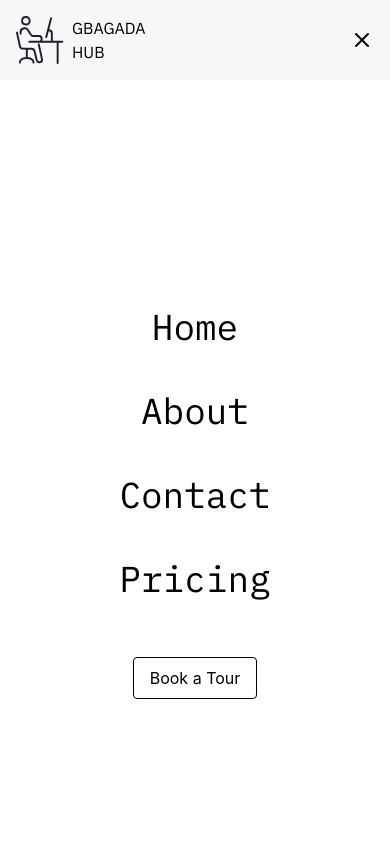
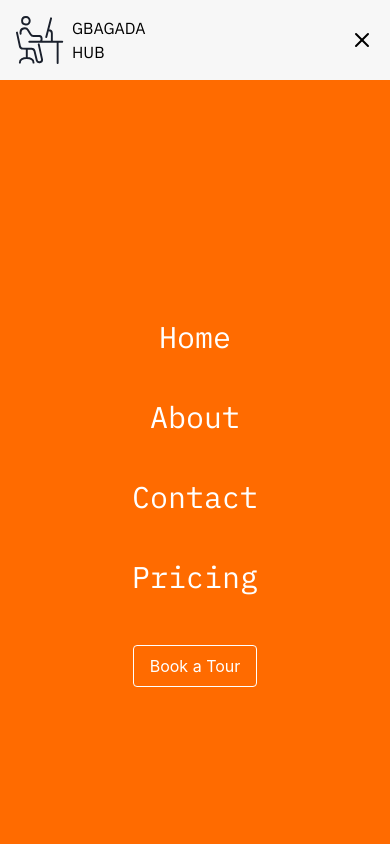
Before and after one commit to otech-hub/GbagadaHub, a React (Vite) app: page / in a window 390 px wide. Both pictures are taken after a click on the button 362 px from the left and 40 px from the top of the page. Shown: the top 844 px of the page. Built offline with nearby package versions, Linux system fonts and the light colour scheme.

Commit message:
Updated mobile menu ui and home ui

```diff
--- a/src/component/home.jsx
+++ b/src/component/home.jsx
@@ -4,6 +4,7 @@ import { Section, SectionView } from "./animation";
 import { useModal } from "../context/ModalContext";
 import { RegForm } from "./form";
 import { TypeAnimation } from "react-type-animation";
+import { NavLink } from "react-router";
 
 export const Home = () => {
   const { openModal } = useModal();
@@ -15,7 +16,8 @@ export const Home = () => {
         <div className="max-w-177 mx-auto flex flex-col gap-4">
           <h1 className="font-display text-4xl sm:mx-5 lg:text-5xl/15 font-bold text-center mx-auto">
             {" "}
-            This Is Where Your Best Work{" "}
+            <span className="hidden lg:inline-block">This Is</span> Where Your
+            Best Work{" "}
             <TypeAnimation
               sequence={["Happens", 2000, "", 100]}
               wrapper="span"
@@ -38,11 +40,8 @@ export const Home = () => {
             >
               Book a Tour
             </button>
-            <button
-              href="/pricing"
-              className="rounded py-3 px-10 text-xl  border-2"
-            >
-              View pricing
+            <button className="rounded py-3 px-10 text-xl  border-2">
+              <NavLink to="/pricing">View pricing</NavLink>
             </button>
           </div>
         </div>
@@ -94,7 +93,7 @@ export const Home = () => {
           <h2 className="text-4xl text-center font-bold mb-16 font-display">
             Features
           </h2>
-          <div className="md:flex justify-between">
+          <div className="flex flex-col md:flex-row gap-10 md:gap-5 justify-between">
             <img src="/assets/desk.png" alt="" className="md:max-w-131.5" />
             <div className="grid grid-cols-3 max-w-113.75 gap-3 text-center">
               {homeSvg.map((item) => (
@@ -102,7 +101,7 @@ export const Home = () => {
                   <img
                     src={item.svg}
                     alt={item.description}
-                    className="w-30 h-30"
+                    className="w-20 object-cover"
                   />
                   <p className="font-normal font-body text-[18px]">
                     {item.title}
--- a/src/component/nav.jsx
+++ b/src/component/nav.jsx
@@ -13,7 +13,9 @@ export const Nav = () => {
   };
 
   return (
-    <div className="flex justify-between bg-bg px-4 lg:px-0 items-center py-4 md:py-10 z-50">
+    <div
+      className={`flex justify-between bg-bg px-4 lg:px-0 items-center py-4 md:py-10 z-50 ${isOpen ? "bg-[#969494] shadow-lg" : ""}`}
+    >
       {/* Logo */}
 
       <div className="flex gap-2 items-center">
@@ -65,36 +67,24 @@ export const Nav = () => {
       </button>
 
       <div
-        className={`md:hidden absolute top-full left-0 h-screen w-full flex flex-col gap-10 items-center justify-center px-4 bg-white transition-all duration-300 ease-in-out ${isOpen ? "max-h-screen p-4 opacity-100 pointer-events-auto" : "max-h-0 opacity-0 pointer-events-none overflow:hidden"}`}
+        className={`md:hidden absolute top-full left-0 h-screen w-full flex flex-col items-center justify-center gap-8 px-4 bg-[#FF6B00] transition-all duration-300 ease-in-out ${isOpen ? "max-h-screen opacity-100 pointer-events-auto" : "max-h-0 opacity-0 pointer-events-none overflow:hidden"}`}
       >
-        <nav className="flex items-center  flex-col gap-10 text-4xl font-display">
-          <Link to="/" className="py-0.5 px-1 text-4xl" onClick={handleClick}>
+        <nav className="flex items-center justify-center flex-col gap-10 text-3xl text-white font-display">
+          <Link to="/" className="py-0.5 px-1" onClick={handleClick}>
             Home
           </Link>
-          <Link
-            to="/about"
-            className="py-0.5 px-1 text-4xl"
-            onClick={handleClick}
-          >
+          <Link to="/about" className="py-0.5 px-1" onClick={handleClick}>
             About
           </Link>
-          <Link
-            to="/contact"
-            className="py-0.5 px-1 text-4xl"
-            onClick={handleClick}
-          >
+          <Link to="/contact" className="py-0.5 px-1" onClick={handleClick}>
             Contact
           </Link>
-          <Link
-            to="/pricing"
-            className="py-0.5 px-1 text-4xl"
-            onClick={handleClick}
-          >
+          <Link to="/pricing" className="py-0.5 px-1" onClick={handleClick}>
             Pricing
           </Link>
         </nav>
         <button
-          className="rounded border px-4 py-2  hover:bg-[#FF6B00] cursor-pointer w-fit mt-4"
+          className="rounded border border-white text-white px-4 py-2  hover:bg-[#FF6B00] cursor-pointer w-fit mt-4"
           onClick={() => openModal(<RegForm />)}
         >
           Book a Tour
--- a/src/component/pricing.jsx
+++ b/src/component/pricing.jsx
@@ -31,9 +31,9 @@ export const Pricing = () => {
       <SectionView>
         <div className="py-41">
           <div className="max-w-177 mx-auto flex flex-col gap-4">
-            <h1 className="font-display text-4xl/15 md:text-7xl/20 font-bold text-center mx-auto">
+            <h1 className="font-display text-4xl/15 md:text-5xl/15 font-bold text-center mx-auto">
               {" "}
-              Plan that scale with{" "}
+              Plan that scale <br /> with{" "}
               <TypeAnimation
                 sequence={["You", 2000, "", 1000]}
                 speed={300}
--- a/src/data /datas.jsx
+++ b/src/data /datas.jsx
@@ -52,6 +52,12 @@ export const homeSvg = [
     title: "Conducive Environment",
     svg: "/svg/leaf.svg",
     description: "icon of a leaf",
+  },
+
+  {
+    title: "ergonomic furniture",
+    svg: "/svg/chair.svg",
+    description: "icon of a chair",
   },
 ];
 
```
Also changed, not shown: public/svg/chair.svg (added).
